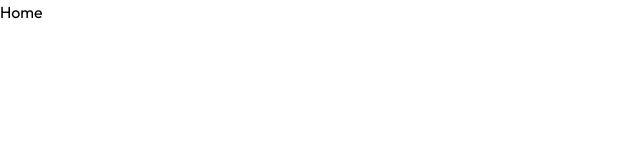
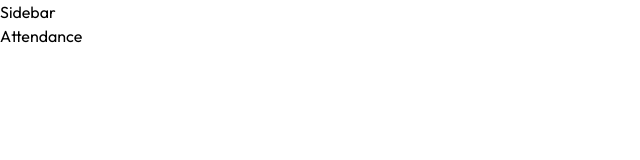
Before and after one commit to muzakryder2/mern-ems, a React (Vite) app in the folder client/: page /attendance in a window 1280 px wide. Shown: the top 160 px of the page, without its empty margins (0-640 px from the left). Built offline with nearby package versions, Linux system fonts and the light colour scheme.

Commit message:
Add routes for different pages

```diff
--- a/client/src/App.jsx
+++ b/client/src/App.jsx
@@ -1,7 +1,33 @@
+import { Routes, Route, Navigate } from "react-router-dom";
+import { Toaster } from "react-hot-toast";
+import LoginLanding from "./pages/login-landing";
+import Layout from "./pages/layout";
+import Dashboard from "./pages/dashboard";
+import Employees from "./pages/employees";
+import Attendance from "./pages/attendance";
+import Leave from "./pages/leave";
+import Paychecks from "./pages/paychecks";
+import Settings from "./pages/settings";
+import PrintPaycheck from "./pages/print-paycheck";
+
 export default function App() {
   return (
-    <div>
-      <h1>Home</h1>
-    </div>
+    <>
+      <Toaster />
+
+      <Routes>
+        <Route path="/login" element={<LoginLanding />} />
+        <Route element={<Layout />}>
+          <Route path="/dashboard" element={<Dashboard />} />
+          <Route path="/employees" element={<Employees />} />
+          <Route path="/attendance" element={<Attendance />} />
+          <Route path="/leave" element={<Leave />} />
+          <Route path="/paychecks" element={<Paychecks />} />
+          <Route path="/settings" element={<Settings />} />
+        </Route>
+        <Route path="/print/paychecks/:id" element={<PrintPaycheck />} />
+        <Route path="*" element={<Navigate to="/dashboard" replace />} />
+      </Routes>
+    </>
   );
 }
--- a/client/src/main.jsx
+++ b/client/src/main.jsx
@@ -1,7 +1,6 @@
 import { StrictMode } from "react";
 import { createRoot } from "react-dom/client";
 import { BrowserRouter } from "react-router-dom";
-import { Toaster } from "react-hot-toast";
 import App from "./App.jsx";
 import "./index.css";
 
@@ -10,6 +9,5 @@ createRoot(document.getElementById("root")).render(
     <BrowserRouter>
       <App />
     </BrowserRouter>
-    <Toaster />
   </StrictMode>,
 );
--- /dev/null
+++ b/client/src/pages/attendance.jsx
@@ -0,0 +1,3 @@
+export default function Attendance() {
+  return <div>Attendance</div>;
+}
--- /dev/null
+++ b/client/src/pages/dashboard.jsx
@@ -0,0 +1,3 @@
+export default function Dashboard() {
+  return <div>Dashboard</div>;
+}
--- /dev/null
+++ b/client/src/pages/employees.jsx
@@ -0,0 +1,3 @@
+export default function Employees() {
+  return <div>Employees</div>;
+}
--- /dev/null
+++ b/client/src/pages/layout.jsx
@@ -0,0 +1,10 @@
+import { Outlet } from "react-router-dom";
+
+export default function Layout() {
+  return (
+    <div>
+      <h1>Sidebar</h1>
+      <Outlet />
+    </div>
+  );
+}
--- /dev/null
+++ b/client/src/pages/leave.jsx
@@ -0,0 +1,3 @@
+export default function Leave() {
+  return <div>Leave</div>;
+}
--- /dev/null
+++ b/client/src/pages/login-landing.jsx
@@ -0,0 +1,3 @@
+export default function LoginLanding() {
+  return <div>LoginLanding</div>;
+}
--- /dev/null
+++ b/client/src/pages/paychecks.jsx
@@ -0,0 +1,3 @@
+export default function Paychecks() {
+  return <div>Paychecks</div>;
+}
--- /dev/null
+++ b/client/src/pages/print-paycheck.jsx
@@ -0,0 +1,7 @@
+import { useParams } from "react-router-dom";
+
+export default function PrintPaycheck() {
+  const { id } = useParams();
+
+  return <div>Print Paycheck {id}</div>;
+}
--- /dev/null
+++ b/client/src/pages/settings.jsx
@@ -0,0 +1,3 @@
+export default function Settings() {
+  return <div>Settings</div>;
+}
```
